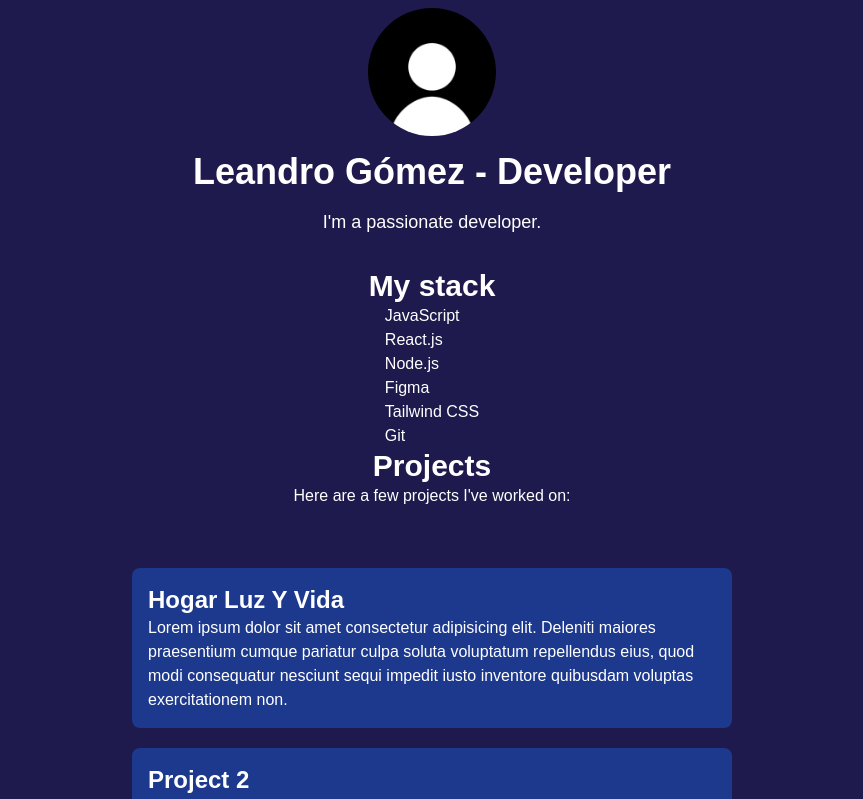
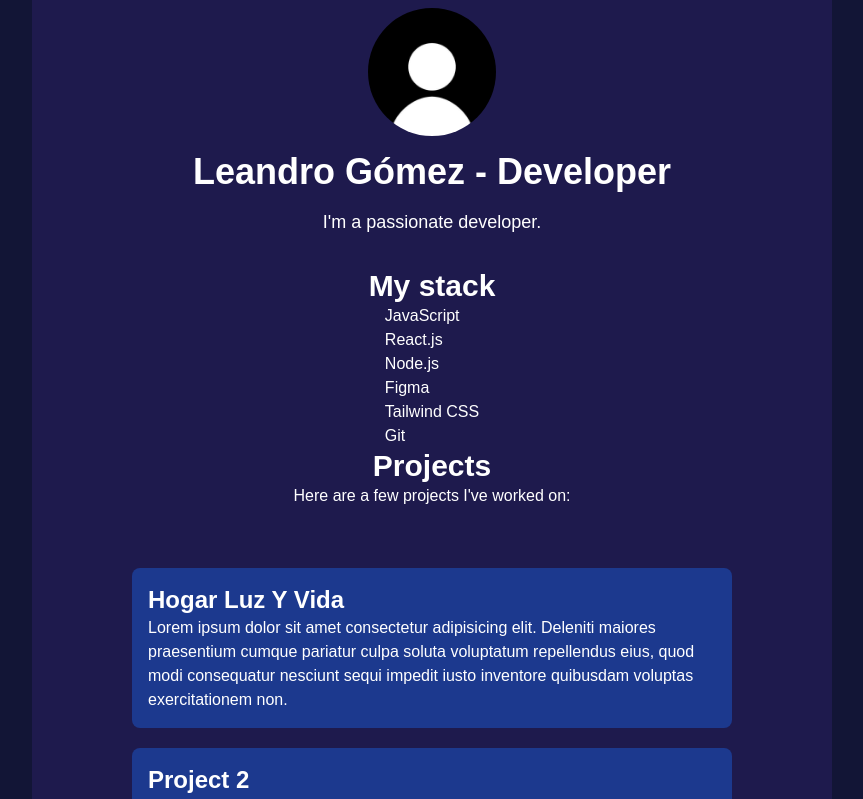
Before and after one commit to sofowest/portfolio, a React (Vite) app: page / in a window 1280 px wide. Shown: the top 799 px of the page, without its empty margins (208-1071 px from the left). Built offline with nearby package versions, Linux system fonts and the light colour scheme.

Commit message:
Update layout and width for Home page
Wrapped the Home component in a styled main container in App.jsx for improved layout. Set a fixed width for the Home page content in Home.jsx to enhance visual consistency.

```diff
--- a/src/App.jsx
+++ b/src/App.jsx
@@ -7,7 +7,9 @@ function App() {
 
   return (
     <>
-      <Home />
+      <main className='bg-[#121536] min-h-screen flex items-center justify-center'>
+        <Home />
+      </main>
     </>
   )
 }
--- a/src/pages/Home.jsx
+++ b/src/pages/Home.jsx
@@ -1,6 +1,6 @@
 function Home() {
   return (
-    <div className="flex flex-col items-center justify-center min-h-screen py-2 text-white bg-indigo-950">
+    <div className="flex flex-col items-center justify-center min-h-screen py-2 text-white w-[800px] bg-indigo-950">
 
       <section className="text-center mb-8">
         {/* Centrar la imagen horizontalmente */}
```
